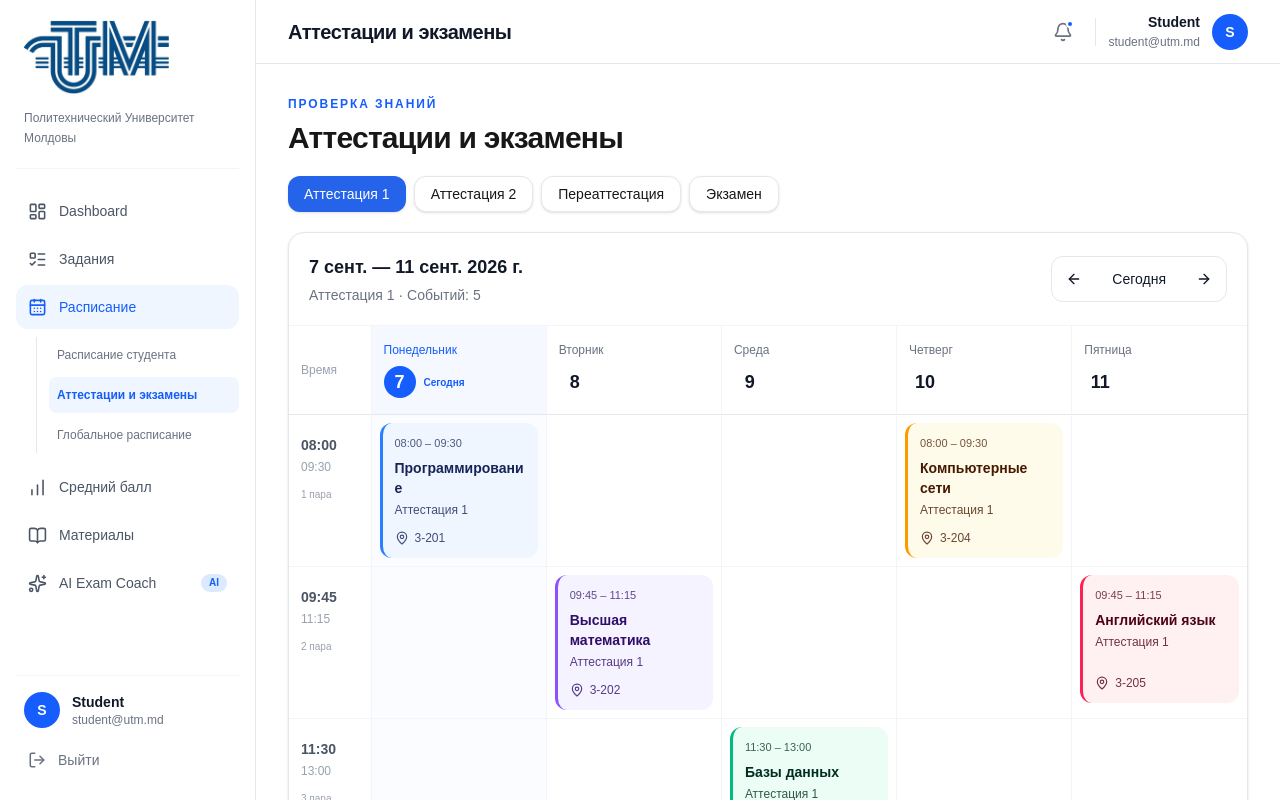
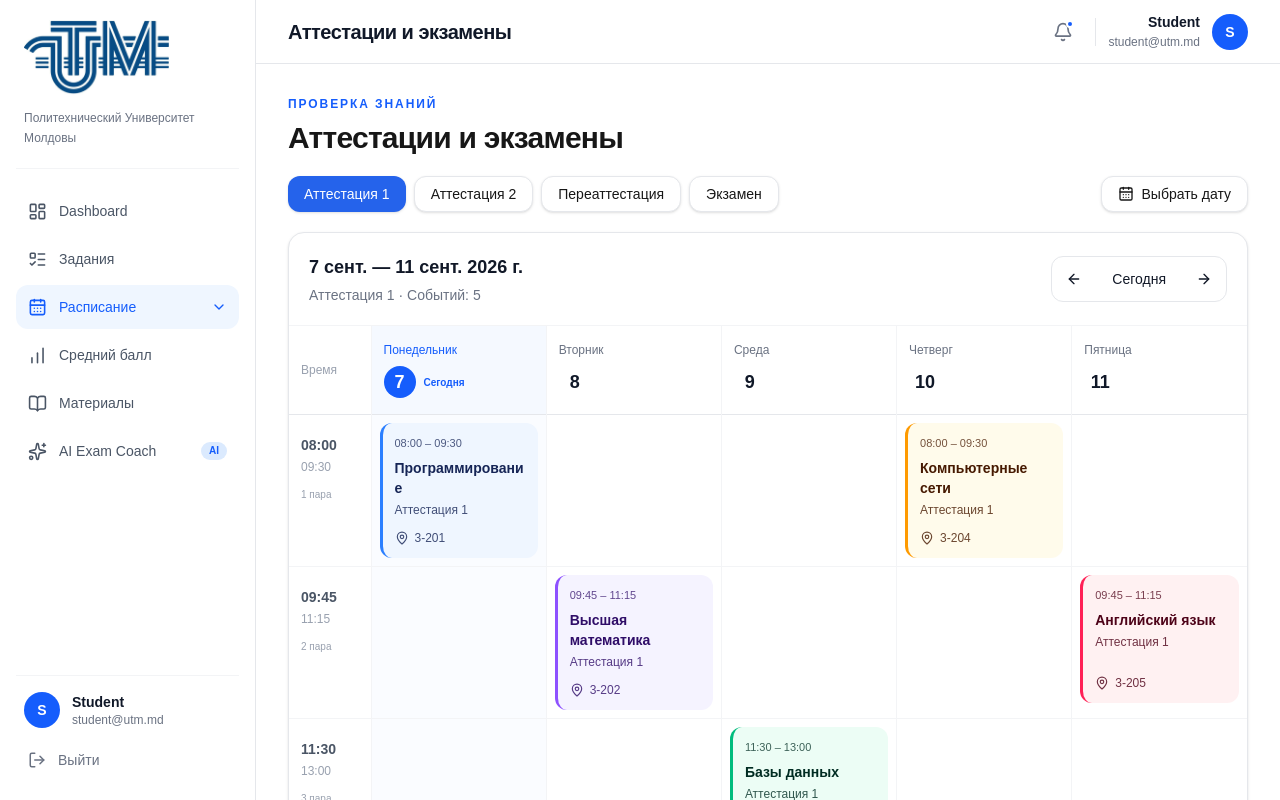
Before and after one commit to FruktoviiFrukt/studyflow, a Next.js app: page /schedule/assessments in a window 1280 px wide. Shown: the top 800 px of the page. Built offline with nearby package versions, Linux system fonts and the light colour scheme.

Commit message:
fix: update schedule navigation and week selection by date

```diff
--- a/components/layout/Navigation.tsx
+++ b/components/layout/Navigation.tsx
@@ -1,8 +1,9 @@
 "use client";
 
 import Link from "next/link";
+import { useId, useState } from "react";
 import { usePathname } from "next/navigation";
-import { BookOpen, CalendarDays, ChartNoAxesColumnIncreasing, LayoutDashboard, ListTodo, Sparkles } from "lucide-react";
+import { BookOpen, CalendarDays, ChartNoAxesColumnIncreasing, ChevronDown, LayoutDashboard, ListTodo, Sparkles } from "lucide-react";
 import { cn } from "@/lib/utils";
 
 export const scheduleLinks = [
@@ -21,6 +22,8 @@ const items = [
 
 export default function Navigation({ onNavigate }: { onNavigate?: () => void }) {
   const pathname = usePathname();
+  const [scheduleOpen, setScheduleOpen] = useState(false);
+  const scheduleMenuId = useId();
   return (
     <nav aria-label="Основная навигация" className="flex min-h-0 flex-1 flex-col gap-1 overflow-y-auto">
       {items.map(({ name, href, icon: Icon }) => {
@@ -28,13 +31,19 @@ export default function Navigation({ onNavigate }: { onNavigate?: () => void })
         const active = isSchedule ? pathname === href || pathname.startsWith(`${href}/`) : pathname === href;
         return (
           <div key={href}>
-            <Link href={href} onClick={onNavigate} aria-current={active && !isSchedule ? "page" : undefined}
+            {isSchedule ? (
+              <button type="button" aria-expanded={scheduleOpen} aria-controls={scheduleMenuId} onClick={() => setScheduleOpen(open => !open)}
+                className={cn("flex w-full items-center gap-3 rounded-xl px-3 py-3 text-left text-sm font-medium transition-colors focus-visible:outline-none focus-visible:ring-2 focus-visible:ring-blue-600", active ? "bg-blue-50 text-blue-600" : "text-gray-600 hover:bg-gray-50 hover:text-gray-900")}>
+                <Icon aria-hidden="true" size={19} className="shrink-0" /><span>{name}</span>
+                <ChevronDown aria-hidden="true" size={16} className={cn("ml-auto shrink-0 transition-transform", scheduleOpen && "rotate-180")} />
+              </button>
+            ) : <Link href={href} onClick={onNavigate} aria-current={active ? "page" : undefined}
               className={cn("flex items-center gap-3 rounded-xl px-3 py-3 text-sm font-medium transition-colors focus-visible:outline-none focus-visible:ring-2 focus-visible:ring-blue-600", active ? "bg-blue-50 text-blue-600" : "text-gray-600 hover:bg-gray-50 hover:text-gray-900")}>
               <Icon aria-hidden="true" size={19} className="shrink-0" /><span>{name}</span>
               {href === "/ai-coach" && <span className="ml-auto rounded-full bg-blue-100 px-2 py-0.5 text-[10px] font-bold text-blue-600">AI</span>}
-            </Link>
+            </Link>}
             {isSchedule && (
-              <ul className="my-2 ml-5 space-y-1 border-l border-gray-200 pl-3">
+              <ul id={scheduleMenuId} hidden={!scheduleOpen} className="my-2 ml-5 space-y-1 border-l border-gray-200 pl-3">
                 {scheduleLinks.map((child) => <li key={child.href}><Link href={child.href} onClick={onNavigate} aria-current={pathname === child.href ? "page" : undefined}
                   className={cn("block rounded-lg px-2 py-2 text-xs leading-5 transition-colors focus-visible:outline-none focus-visible:ring-2 focus-visible:ring-blue-600", pathname === child.href ? "bg-blue-50 font-semibold text-blue-600" : "text-gray-500 hover:bg-gray-50 hover:text-gray-900")}>{child.name}</Link></li>)}
               </ul>
--- a/components/schedule/assessments.tsx
+++ b/components/schedule/assessments.tsx
@@ -5,25 +5,30 @@ import { ArrowLeft, ArrowRight } from "lucide-react";
 import { Button } from "@/components/ui/button";
 import { Card } from "@/components/ui/card";
 import WeekGrid from "./week-grid";
+import DatePicker from "./date-picker";
 import { addDays, mondayOf, universityToday, weekLabel } from "@/lib/schedule";
 import { assessmentKinds, getDemoAssessments, type AssessmentKind } from "@/lib/assessments";
 
 export default function Assessments({ initialToday }: { initialToday: string }) {
   const [kind, setKind] = useState<AssessmentKind>("Аттестация 1");
-  const [week, setWeek] = useState(mondayOf(initialToday));
+  const [selectedDay, setSelectedDay] = useState(initialToday);
+  const week = mondayOf(selectedDay);
   const [today, setToday] = useState(initialToday);
   const lessons = getDemoAssessments(week, kind);
   return (
     <div className="mx-auto max-w-[1440px] space-y-5">
       <div><p className="mb-2 text-xs font-semibold uppercase tracking-[0.16em] text-blue-600">Проверка знаний</p><h2 className="text-2xl font-bold tracking-tight sm:text-3xl">Аттестации и экзамены</h2></div>
-      <div className="flex flex-wrap gap-2" role="group" aria-label="Вид аттестации">{assessmentKinds.map(value => <Button key={value} aria-pressed={kind === value} variant={kind === value ? "default" : "outline"} onClick={() => setKind(value)} className="rounded-xl">{value}</Button>)}</div>
+      <div className="flex flex-wrap items-center justify-between gap-3">
+        <div className="flex flex-wrap gap-2" role="group" aria-label="Вид аттестации">{assessmentKinds.map(value => <Button key={value} aria-pressed={kind === value} variant={kind === value ? "default" : "outline"} onClick={() => setKind(value)} className="rounded-xl">{value}</Button>)}</div>
+        <DatePicker value={selectedDay} today={today} onSelect={setSelectedDay} />
+      </div>
       <Card className="overflow-hidden rounded-2xl border-gray-200 bg-white shadow-sm">
         <div className="flex flex-wrap items-center justify-between gap-4 border-b border-gray-100 p-5">
           <div><h3 aria-live="polite" aria-atomic="true" className="text-lg font-semibold">{weekLabel(week)}</h3><p aria-live="polite" className="mt-1 text-sm text-gray-500">{kind} · Событий: {lessons.length}</p></div>
           <div className="flex items-center gap-1 rounded-xl border border-gray-200 p-1">
-            <Button variant="ghost" size="icon" aria-label="Предыдущая неделя" onClick={() => setWeek(value => addDays(value, -7))}><ArrowLeft /></Button>
-            <Button variant="ghost" onClick={() => { const date = universityToday(); setToday(date); setWeek(mondayOf(date)); }}>Сегодня</Button>
-            <Button variant="ghost" size="icon" aria-label="Следующая неделя" onClick={() => setWeek(value => addDays(value, 7))}><ArrowRight /></Button>
+            <Button variant="ghost" size="icon" aria-label="Предыдущая неделя" onClick={() => setSelectedDay(value => addDays(value, -7))}><ArrowLeft /></Button>
+            <Button variant="ghost" onClick={() => { const date = universityToday(); setToday(date); setSelectedDay(date); }}>Сегодня</Button>
+            <Button variant="ghost" size="icon" aria-label="Следующая неделя" onClick={() => setSelectedDay(value => addDays(value, 7))}><ArrowRight /></Button>
           </div>
         </div>
         <WeekGrid days={Array.from({ length: 5 }, (_, day) => addDays(week, day))} lessons={lessons} today={today} />
--- a/components/schedule/schedule.tsx
+++ b/components/schedule/schedule.tsx
@@ -32,11 +32,11 @@ export default function Schedule({ initialToday }: { initialToday: string }) {
         <div role="group" aria-label="Вид расписания" className="flex rounded-xl border border-gray-200 bg-white p-1">
           {([['week', 'Неделя'], ['day', 'День']] as const).map(([id, label]) => <Button key={id} variant={view === id ? "secondary" : "ghost"} aria-pressed={view === id} onClick={() => setView(id)} className={cn("rounded-lg", view === id && "bg-blue-50 text-blue-600")}>{label}</Button>)}
         </div>
-        <DatePicker value={selectedDay} today={today} onSelect={date => { setSelectedDay(date); setView("day"); }} />
+        <DatePicker value={selectedDay} today={today} onSelect={setSelectedDay} />
       </div>
       <Card className="overflow-hidden rounded-2xl border-gray-200 bg-white shadow-sm">
         <div className="flex flex-wrap items-center justify-between gap-4 border-b border-gray-100 p-4 sm:p-5">
-          <div><h3 aria-live="polite" aria-atomic="true" className="text-base font-semibold sm:text-lg">{view === "week" ? weekLabel(week) : formatDate(selectedDay, { weekday: "long", day: "numeric", month: "long", year: "numeric" })}</h3><p className="mt-1 text-xs text-gray-500">Занятий: {view === "week" ? lessons.length : dayLessons.length}</p></div>
+          <div><h3 aria-live="polite" aria-atomic="true" className="text-base font-semibold first-letter:uppercase sm:text-lg">{view === "week" ? weekLabel(week) : formatDate(selectedDay, { weekday: "long", day: "numeric", month: "long", year: "numeric" })}</h3><p className="mt-1 text-xs text-gray-500">Занятий: {view === "week" ? lessons.length : dayLessons.length}</p></div>
           <div className="flex flex-wrap items-center gap-2">
             {view === "week" && week === mondayOf(today) && <Badge className="border-0 bg-blue-50 text-blue-600">Текущая неделя</Badge>}
             <div className="flex items-center gap-1 rounded-xl border border-gray-200 p-1">
```
